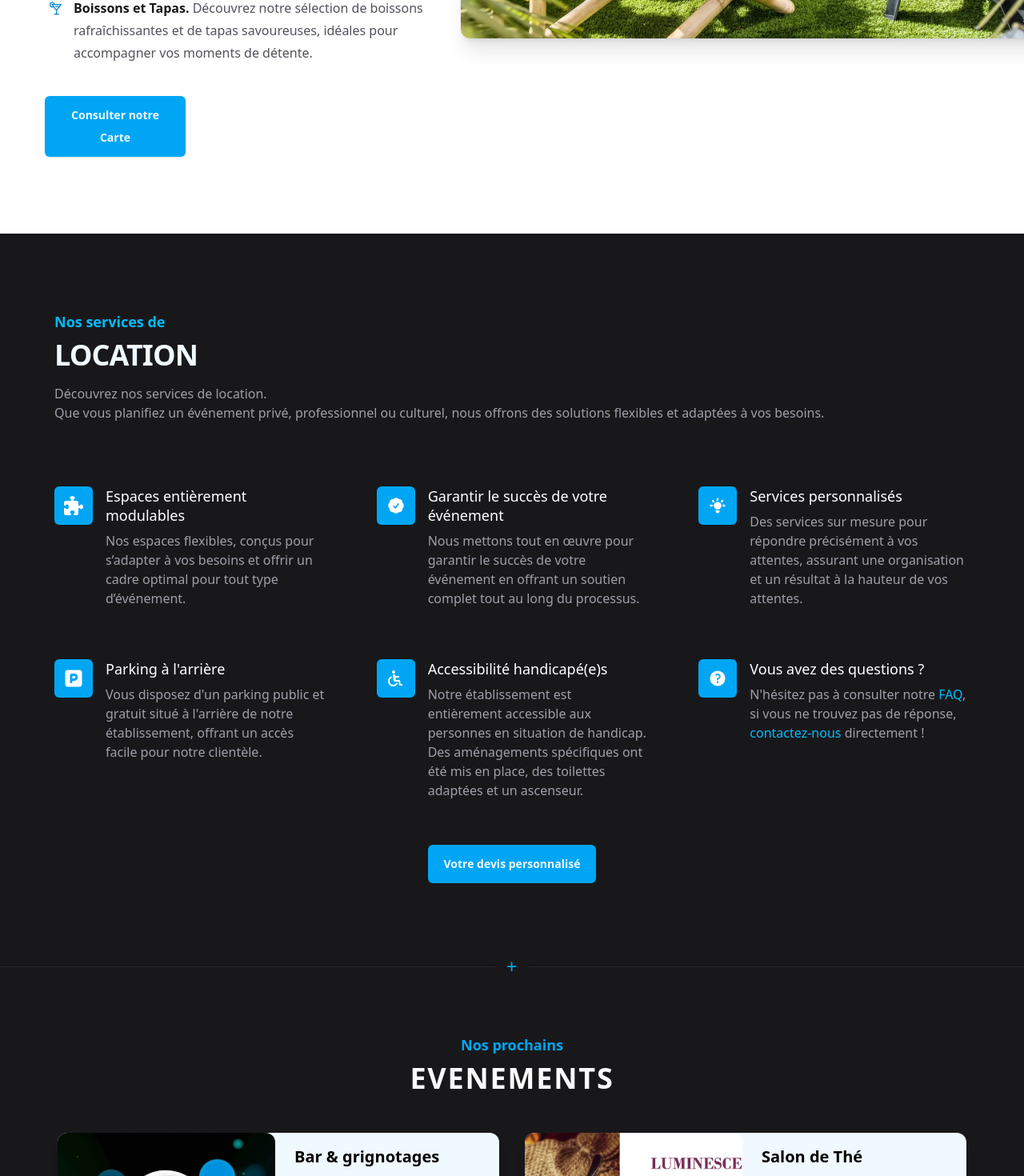
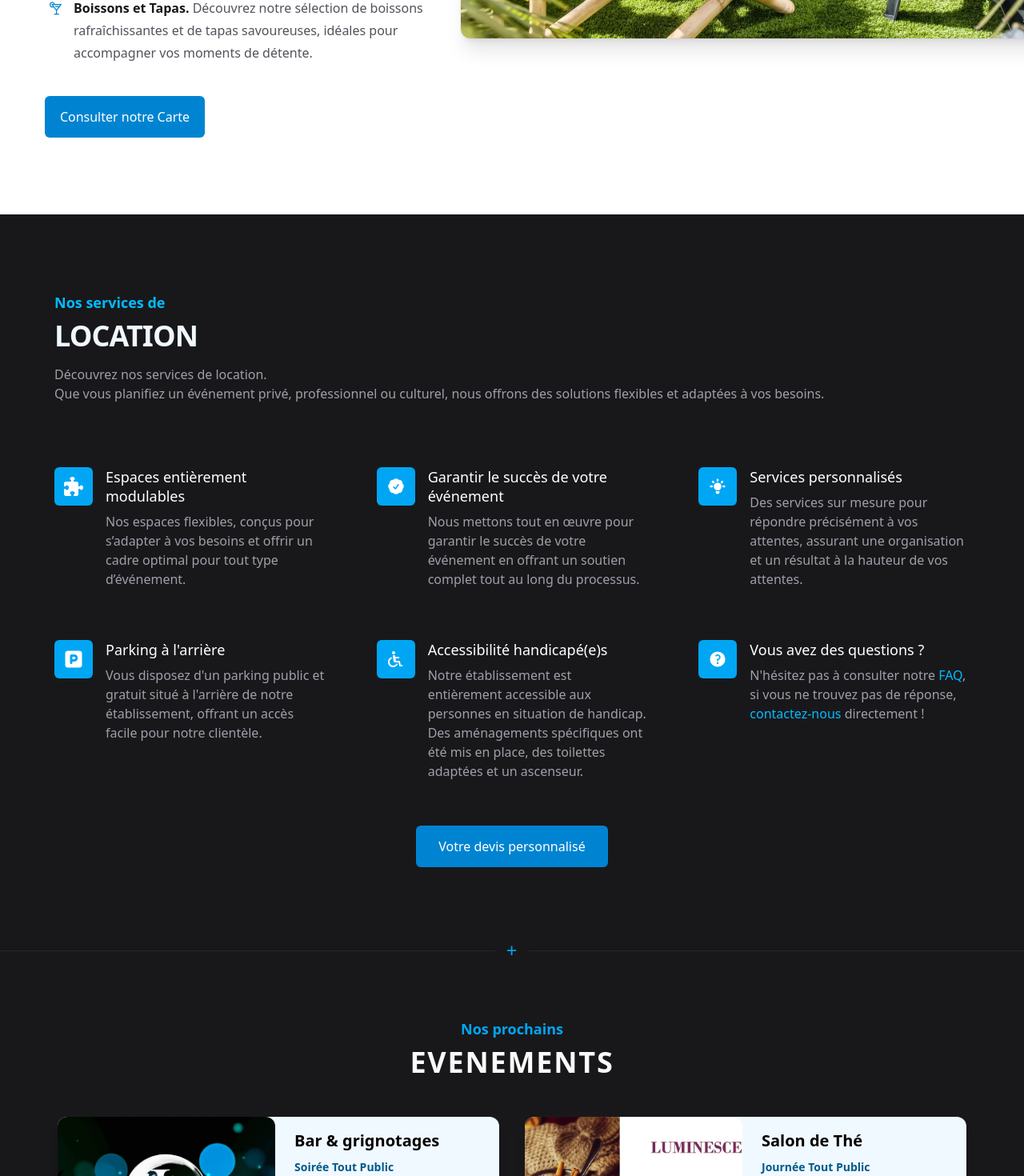
Before and after one commit to PierreMaze/Luminescence, a React (Vite) app in the folder client/: page / in a window 1280 px wide. Shown: the part 1380-2850 px from the top of the page at 80% size. Built offline with nearby package versions, Linux system fonts and the light colour scheme.

Commit message:
feat: Create reusable Button components (Button, AnchorButton, IconButton, SubmitButton, DisabledButton) with TailwindCSS for improved accessibility and interactivity.

```diff
--- /dev/null
+++ b/client/src/components/Button.jsx
@@ -0,0 +1,98 @@
+import PropTypes from 'prop-types';
+
+export const Button = ({ children, onClick, className = '' }) => {
+  return (
+    <button
+      type="button"
+      onClick={onClick}
+      className={`duration-300 ease-in-out delay-100 px-5 py-2.5 lg:py-3 2xl:px-6 2xl:py-3.5 text-sm lg:text-base font-medium text-white bg-sky-600 hover:bg-sky-800 focus:ring-4 focus:outline-none focus:ring-sky-300  rounded-md text-center dark:bg-sky-600 dark:hover:bg-sky-700 dark:focus:ring-sky-800 ${className}`}
+    >
+      {children}
+    </button>
+  );
+};
+
+Button.propTypes = {
+  children: PropTypes.node.isRequired,
+  onClick: PropTypes.func,
+  className: PropTypes.string,
+};
+
+export const AnchorButton = ({
+  children,
+  href,
+  target = '_self',
+  className = '',
+  label,
+}) => {
+  return (
+    <a
+      href={href}
+      target={target}
+      rel={target === '_blank' ? 'noopener noreferrer' : undefined}
+      aria-label={label}
+      className={`duration-300 ease-in-out delay-100 leading-7 py-2.5 px-2 lg:py-3 2xl:px-4 2xl:py-3.5 text-sm lg:text-base font-medium text-white bg-sky-600 hover:bg-sky-800 focus:ring-4 focus:outline-none focus:ring-sky-300  rounded-md text-center dark:bg-sky-600 dark:hover:bg-sky-700 dark:focus:ring-sky-800 inline-block ${className}`}
+    >
+      {children}
+    </a>
+  );
+};
+
+AnchorButton.propTypes = {
+  children: PropTypes.node.isRequired,
+  href: PropTypes.string.isRequired,
+  target: PropTypes.oneOf(['_self', '_blank', '_parent', '_top']),
+  label: PropTypes.string.isRequired,
+  className: PropTypes.string,
+};
+
+export const IconButton = ({ icon, onClick, className = '' }) => {
+  return (
+    <button
+      type="button"
+      onClick={onClick}
+      className={`duration-300 ease-in-out delay-100 flex items-center justify-center gap-2 px-4 py-2  rounded-md bg-sky-600 hover:bg-sky-800 focus:ring-4 focus:outline-none focus:ring-sky-300 text-white dark:bg-sky-600 dark:hover:bg-sky-700 dark:focus:ring-sky-800 ${className}`}
+    >
+      {icon}
+    </button>
+  );
+};
+
+IconButton.propTypes = {
+  icon: PropTypes.node.isRequired,
+  onClick: PropTypes.func.isRequired,
+  className: PropTypes.string,
+};
+
+export const SubmitButton = ({ children, className = '' }) => {
+  return (
+    <button
+      type="submit"
+      className={`duration-300 ease-in-out delay-100 px-5 py-2.5 text-sm font-medium text-white bg-green-600 hover:bg-green-700 focus:ring-4 focus:outline-none focus:ring-green-300  rounded-md dark:bg-green-600 dark:hover:bg-green-700 dark:focus:ring-green-800 ${className}`}
+    >
+      {children}
+    </button>
+  );
+};
+
+SubmitButton.propTypes = {
+  children: PropTypes.node.isRequired,
+  className: PropTypes.string,
+};
+
+export const DisabledButton = ({ children, className = '' }) => {
+  return (
+    <button
+      type="button"
+      disabled
+      className={`duration-300 ease-in-out delay-100 px-5 py-2.5 text-sm font-medium text-gray-400 bg-gray-200 cursor-not-allowed  rounded-md dark:bg-gray-700 dark:text-gray-300 ${className}`}
+    >
+      {children}
+    </button>
+  );
+};
+
+DisabledButton.propTypes = {
+  children: PropTypes.node.isRequired,
+  className: PropTypes.string,
+};
--- a/client/src/pages/Home.jsx
+++ b/client/src/pages/Home.jsx
@@ -13,10 +13,6 @@ import { fr } from 'date-fns/locale';
 
 // Hook
 import { useState, useEffect, useMemo, lazy, Suspense } from 'react';
-
-// Components Lazy Loading.
-const CardEvent = lazy(() => import('../components/CardEvent.jsx'));
-const FaqAccordion = lazy(() => import('../components/FaqAccordion.jsx'));
 
 // Data
 import {
@@ -54,6 +50,12 @@ const normalizeDate = (dateStr) => {
     new Date()
   );
 };
+
+import { AnchorButton } from '../components/Button.jsx';
+
+// Components Lazy Loading.
+const CardEvent = lazy(() => import('../components/CardEvent.jsx'));
+const FaqAccordion = lazy(() => import('../components/FaqAccordion.jsx'));
 
 export default function Home() {
   const [openIndex, setOpenIndex] = useState(null);
@@ -163,15 +165,13 @@ export default function Home() {
                   ))}
                 </dl>
                 {/* <!--Action button--> */}
-                <a href="/bar-lounge/#la-carte" rel="noopener noreferrer">
-                  <button
-                    className={
-                      'mt-10 duration-300 ease-in-out delay-100  space-y-8 leading-7 text-sky-50 lg:max-w-none  rounded-md bg-sky-500 w-full mx-auto md:w-44  md:px-3.5 py-2.5 text-sm font-semibold shadow-sm hover:bg-sky-600 focus-visible:outline-2 focus-visible:outline-offset-2 focus-visible:outline-sky-500'
-                    }
-                  >
-                    Consulter notre Carte
-                  </button>
-                </a>
+                <AnchorButton
+                  href="/bar-lounge/#la-carte"
+                  label="Consulter notre carte du bar-lounge"
+                  className="mt-10 w-full md:w-50"
+                >
+                  Consulter notre Carte
+                </AnchorButton>
               </div>
             </div>
             {/* <!--Picture Rooftop container--> */}
@@ -220,11 +220,15 @@ export default function Home() {
               </div>
             ))}
           </div>
-          <a href="location/#contact-business" rel="noopener noreferrer">
-            <button className="flex mt-14 items-center justify-center duration-300 ease-in-out delay-100 space-y-8 leading-7 text-sky-50 rounded-md bg-sky-500 w-full md:w-fit mx-auto px-5 py-2.5 text-sm font-semibold shadow-sm hover:bg-sky-600  focus-visible:outline-2 focus-visible:outline-offset-2 focus-visible:outline-sky-500">
+          <div className="flex items-center justify-center">
+            <AnchorButton
+              href="/bar-lounge/#la-carte"
+              label="Consulter notre carte du bar-lounge"
+              className="mt-14 w-full md:w-60"
+            >
               Votre devis personnalisé
-            </button>
-          </a>
+            </AnchorButton>
+          </div>
         </div>
       </section>
       {/* <!--Divider Section--> */}
@@ -311,13 +315,13 @@ export default function Home() {
           <p className="italic">
             Vous ne trouvez pas votre réponse dans la FAQ ?
           </p>
-          <a
-            href="contact/contacter-nous"
-            rel="noopener noreferrer"
-            className="flex justify-center duration-300 ease-in-out delay-100  space-y-8 leading-7 text-sky-50 lg:max-w-none  rounded-md bg-sky-500 w-full md:w-44  md:px-3.5 py-2.5 text-sm font-semibold shadow-sm hover:bg-sky-600 focus-visible:outline-2 focus-visible:outline-offset-2 focus-visible:outline-sky-500"
+          <AnchorButton
+            href="/bar-lounge/#la-carte"
+            label="Consulter notre carte du bar-lounge"
+            className="flex justify-center  mt-10 w-full md:w-50"
           >
             Contactez-nous
-          </a>
+          </AnchorButton>
         </div>
       </section>
       {/* <!--Divider section--> */}
```
